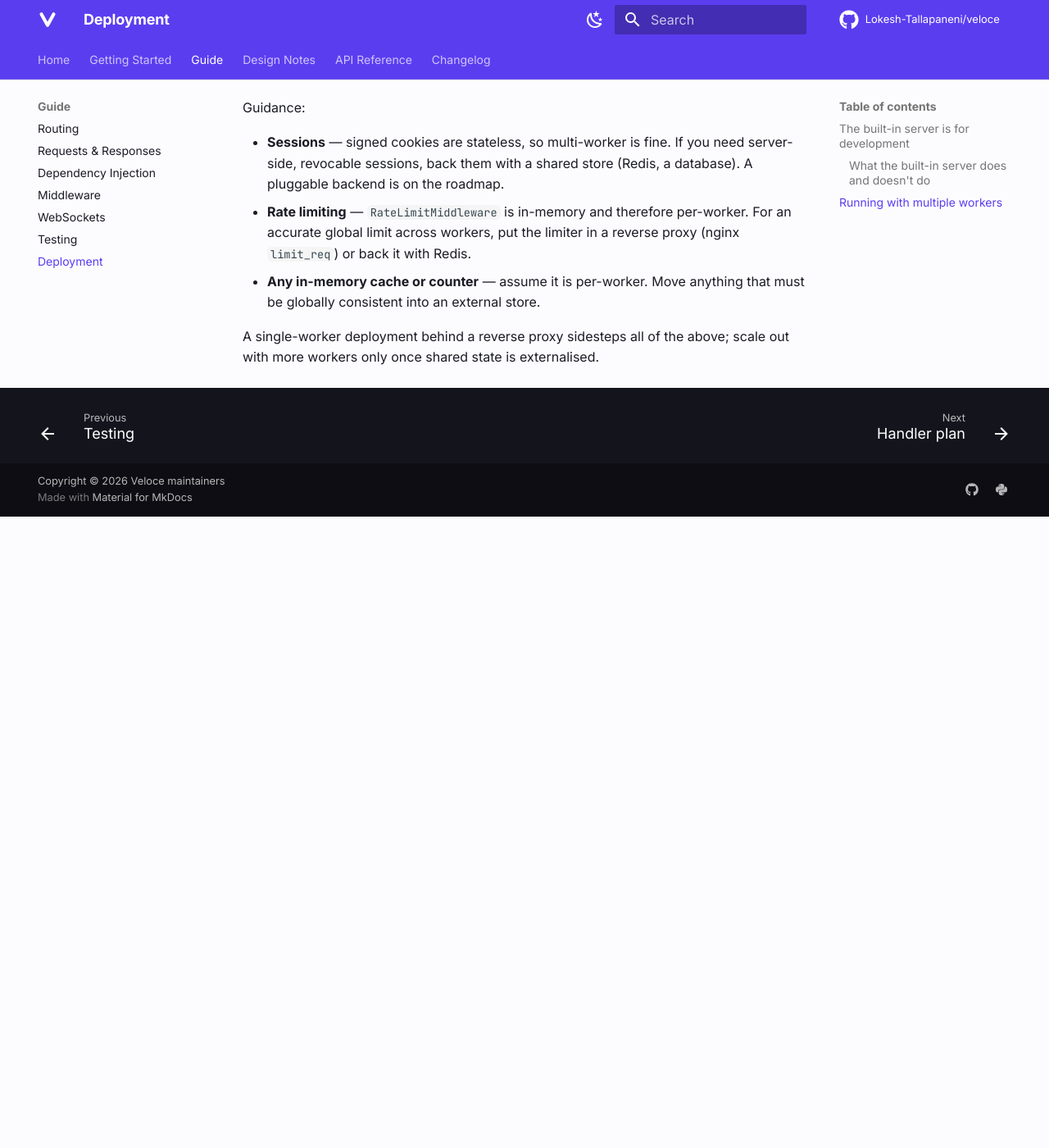
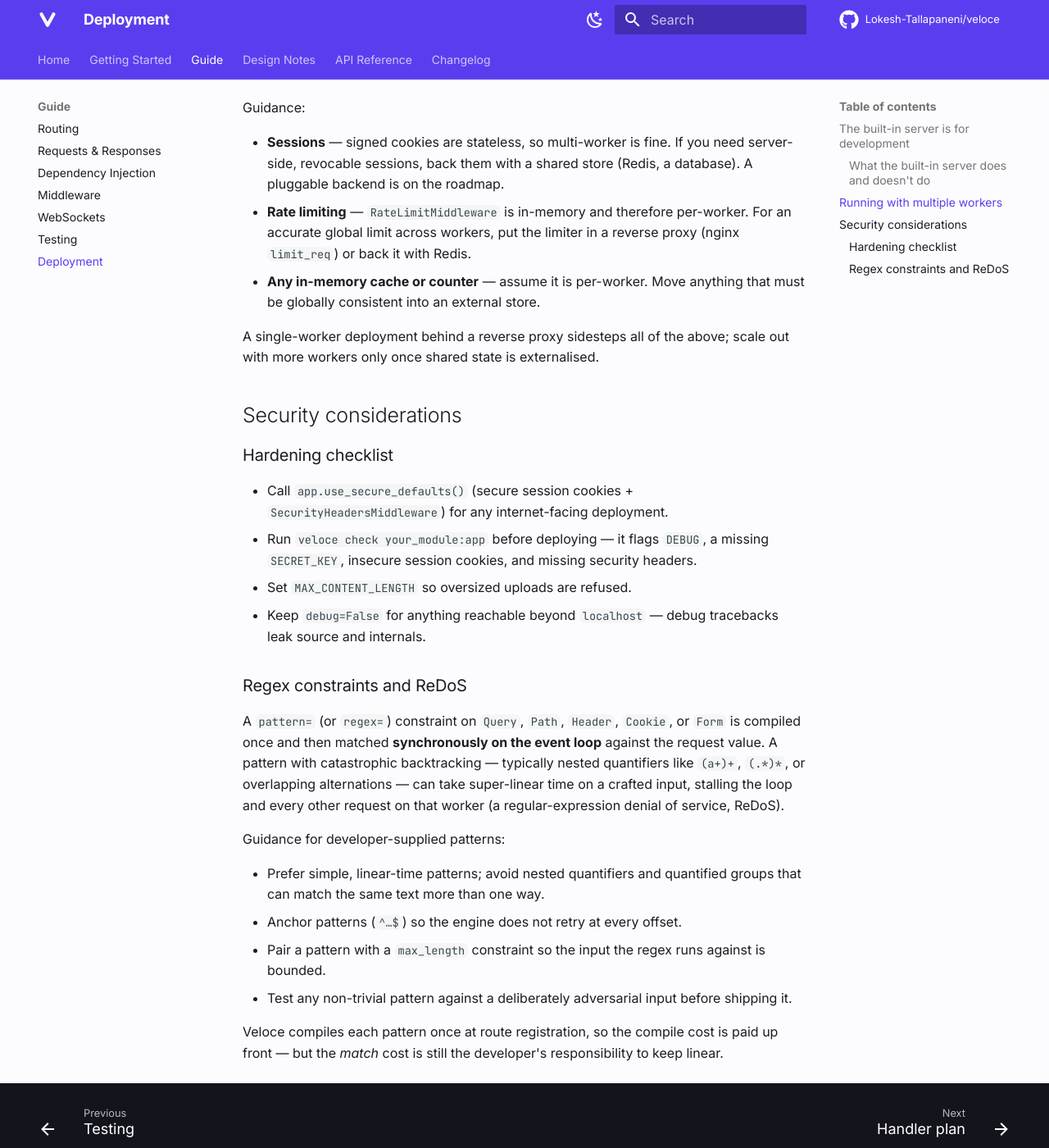
Before and after one commit to Lokesh-Tallapaneni/veloce, an MkDocs documentation site: the page built from docs/guide/deployment.md, in a window 1280 px wide and 1400 px high, scrolled down 1379 px. Shown: the whole window at 82% size. Built offline with MkDocs 1.6.1 and Material for MkDocs 9.7.7, drawn with Linux system fonts in a browser that asks for light colours; comment, search, counter and statistics services are not loaded; before the commit the page ends 2009 px from its top, so only the background shows below that.

Commit message:
security: hardening helpers, SECURITY.md, signer rationale (#26)
Works through the remaining Security roadmap items (S8, S9, S13). No
change to the request hot path.

- S8: constant_time_compare(a, b) — a timing-safe secret-comparison
  helper over hmac.compare_digest, exported from the package.
- S8: Response.set_cookie now defaults samesite to "Lax" (CSRF-resistant,
  matches modern browsers); pass samesite=None to omit it. httponly is
  left caller-controlled, consistent with peer frameworks.
- S8: app.run() warns when debug=True is combined with a non-local bind,
  since debug tracebacks would be exposed to the network.
- S8: ReDoS guidance for developer-supplied pattern= constraints, plus a
  hardening checklist, added to the deployment guide.
- S9: SECURITY.md — supported versions, private vulnerability reporting
  via GitHub advisories, and the disclosure process.
- S13: the in-tree HMAC signer is kept (not migrated to itsdangerous);
  signing.py now documents the rationale — minimal dependency surface,
  a small auditable implementation, verify-before-decode ordering, all
  covered by the existing 20-test signing suite.

```diff
--- a/docs/guide/deployment.md
+++ b/docs/guide/deployment.md
@@ -60,3 +60,40 @@ Guidance:
 
 A single-worker deployment behind a reverse proxy sidesteps all of the
 above; scale out with more workers only once shared state is externalised.
+
+## Security considerations
+
+### Hardening checklist
+
+- Call `app.use_secure_defaults()` (secure session cookies +
+  `SecurityHeadersMiddleware`) for any internet-facing deployment.
+- Run `veloce check your_module:app` before deploying — it flags
+  `DEBUG`, a missing `SECRET_KEY`, insecure session cookies, and missing
+  security headers.
+- Set `MAX_CONTENT_LENGTH` so oversized uploads are refused.
+- Keep `debug=False` for anything reachable beyond `localhost` — debug
+  tracebacks leak source and internals.
+
+### Regex constraints and ReDoS
+
+A `pattern=` (or `regex=`) constraint on `Query`, `Path`, `Header`,
+`Cookie`, or `Form` is compiled once and then matched **synchronously on
+the event loop** against the request value. A pattern with catastrophic
+backtracking — typically nested quantifiers like `(a+)+`, `(.*)*`, or
+overlapping alternations — can take super-linear time on a crafted
+input, stalling the loop and every other request on that worker
+(a regular-expression denial of service, ReDoS).
+
+Guidance for developer-supplied patterns:
+
+- Prefer simple, linear-time patterns; avoid nested quantifiers and
+  quantified groups that can match the same text more than one way.
+- Anchor patterns (`^…$`) so the engine does not retry at every offset.
+- Pair a pattern with a `max_length` constraint so the input the regex
+  runs against is bounded.
+- Test any non-trivial pattern against a deliberately adversarial input
+  before shipping it.
+
+Veloce compiles each pattern once at route registration, so the
+compile cost is paid up front — but the *match* cost is still the
+developer's responsibility to keep linear.
--- a/src/veloce/__init__.py
+++ b/src/veloce/__init__.py
@@ -120,7 +120,7 @@ from veloce.routing.params import Body, Cookie, File, Form, Header, Path, Query
 from veloce.routing.router import Router
 
 # Filesystem-safety helpers
-from veloce.safe import safe_join, secure_filename
+from veloce.safe import constant_time_compare, safe_join, secure_filename
 
 # Security
 from veloce.security import (
@@ -271,6 +271,7 @@ __all__ = [
     # Filesystem-safety
     "secure_filename",
     "safe_join",
+    "constant_time_compare",
     # Signing
     "Signer",
     "BadSignature",
```
Also changed, not shown: CHANGELOG.md (+6 -0 lines), SECURITY.md (added, +52 -0 lines), 6 other files.
